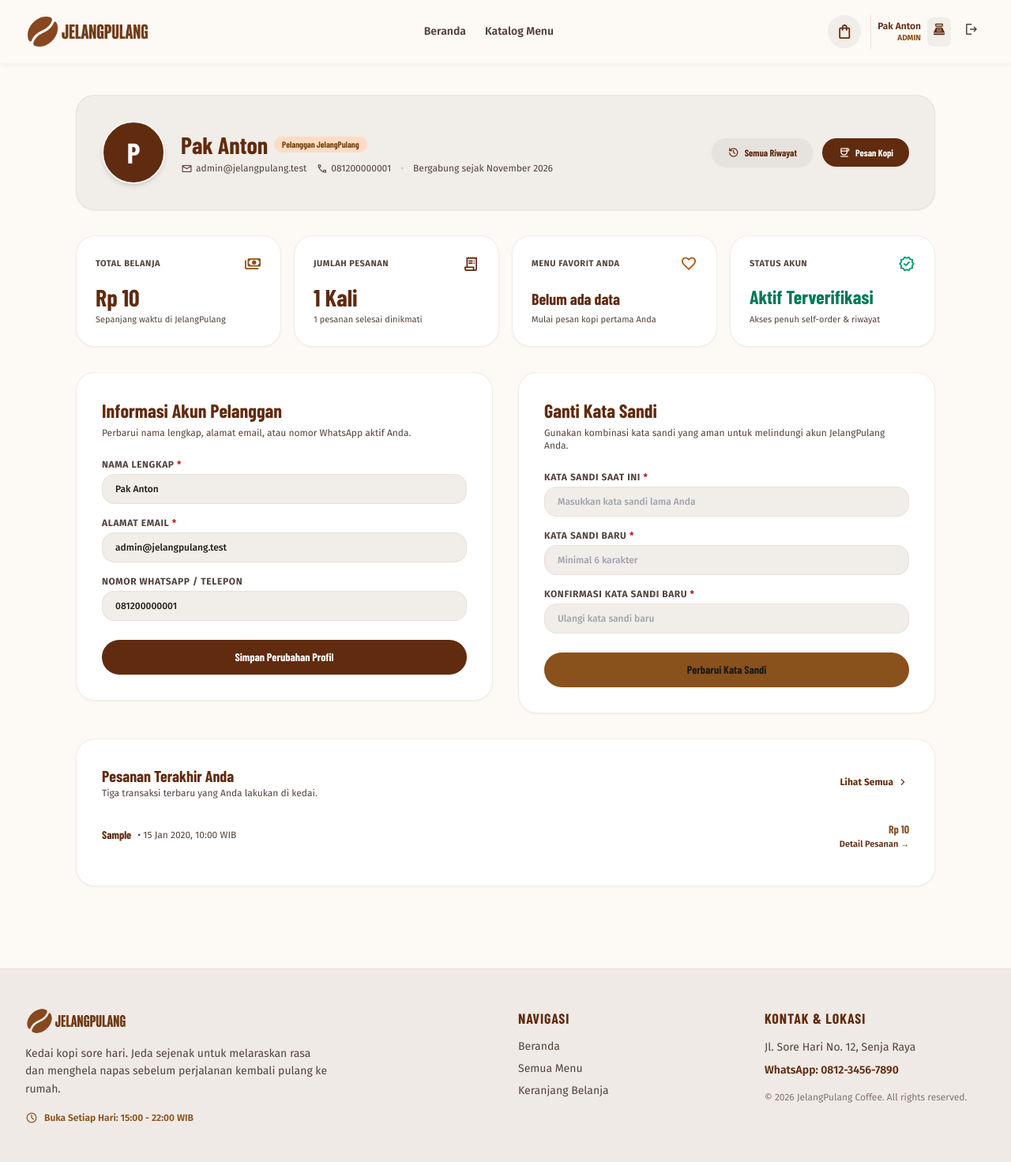
After one commit to baim088/jelangpulang-coffee, a Laravel app: page /profil in a window 1280 px wide. The commit adds this page. Shown: the whole page at 79% size. Run offline with Laravel 12, Linux system fonts and the light colour scheme; a user stored in the database is signed in; data comes from the database, SQL or seed files in the repository; tables that the repository leaves empty hold one stand-in row (values such as "Sample post"); some libraries are stand-ins or nearby versions; some web fonts are replaced.

Commit message:
feat(customer): add customer dashboard with spending stats, profile edit, and password update

```diff
--- /dev/null
+++ b/app/Http/Controllers/ProfileController.php
@@ -0,0 +1,112 @@
+<?php
+
+namespace App\Http\Controllers;
+
+use App\Models\Order;
+use App\Models\OrderItem;
+use Illuminate\Http\Request;
+use Illuminate\Support\Facades\DB;
+use Illuminate\Support\Facades\Hash;
+
+class ProfileController extends Controller
+{
+    /**
+     * Tampilkan Dashboard & Profil Pelanggan
+     */
+    public function index()
+    {
+        $user = auth()->user();
+
+        // Statistik belanja pelanggan
+        $totalSpending = Order::where('user_id', $user->id)
+            ->whereIn('status', ['diproses', 'selesai'])
+            ->sum('total');
+
+        $totalOrders = Order::where('user_id', $user->id)->count();
+
+        $completedOrders = Order::where('user_id', $user->id)
+            ->where('status', 'selesai')
+            ->count();
+
+        // Pesanan yang sedang aktif (menunggu verifikasi / sedang diracik)
+        $activeOrders = Order::where('user_id', $user->id)
+            ->whereIn('status', ['menunggu_verifikasi', 'diproses'])
+            ->latest()
+            ->get();
+
+        // Menu yang paling sering dipesan
+        $favoriteItem = OrderItem::whereHas('order', function ($q) use ($user) {
+                $q->where('user_id', $user->id)
+                  ->whereIn('status', ['diproses', 'selesai']);
+            })
+            ->whereNull('parent_id')
+            ->select('product_name', DB::raw('SUM(qty) as total_qty'))
+            ->groupBy('product_name')
+            ->orderByDesc('total_qty')
+            ->first();
+
+        // Riwayat pesanan singkat (3 pesanan terakhir)
+        $recentOrders = Order::where('user_id', $user->id)
+            ->with(['items'])
+            ->latest()
+            ->take(3)
+            ->get();
+
+        return view('customer.profile', compact(
+            'user',
+            'totalSpending',
+            'totalOrders',
+            'completedOrders',
+            'activeOrders',
+            'favoriteItem',
+            'recentOrders'
+        ));
+    }
+
+    /**
+     * Update Data Profil (Nama, Email, WhatsApp)
+     */
+    public function updateProfile(Request $request)
+    {
+        $user = auth()->user();
+
+        $validated = $request->validate([
+            'name'  => 'required|string|max:100',
+            'email' => 'required|string|email|max:100|unique:users,email,' . $user->id,
+            'phone' => 'nullable|string|max:20',
+        ], [
+            'name.required'  => 'Nama lengkap wajib diisi.',
+            'email.required' => 'Alamat email wajib diisi.',
+            'email.unique'   => 'Email ini sudah digunakan oleh akun lain.',
+        ]);
+
+        $user->update($validated);
+
+        return back()->with('success', 'Profil Anda berhasil diperbarui.');
+    }
+
+    /**
+     * Ganti Kata Sandi
+     */
+    public function updatePassword(Request $request)
+    {
+        $user = auth()->user();
+
+        $request->validate([
+            'current_password' => 'required|current_password',
+            'password'         => 'required|string|min:6|confirmed',
+        ], [
+            'current_password.required'         => 'Kata sandi saat ini wajib diisi.',
+            'current_password.current_password' => 'Kata sandi saat ini tidak cocok.',
+            'password.required'                 => 'Kata sandi baru wajib diisi.',
+            'password.min'                      => 'Kata sandi baru minimal 6 karakter.',
+            'password.confirmed'                => 'Konfirmasi kata sandi baru tidak cocok.',
+        ]);
+
+        $user->update([
+            'password' => Hash::make($request->password),
+        ]);
+
+        return back()->with('success', 'Kata sandi Anda berhasil diperbarui.');
+    }
+}
--- a/resources/views/components/customer-layout.blade.php
+++ b/resources/views/components/customer-layout.blade.php
@@ -100,12 +100,14 @@
                 <!-- Auth Info or Login -->
                 @auth
                     <div class="flex items-center gap-2 pl-2 border-l border-outline-variant/40">
-                        <div class="flex flex-col text-right">
-                            <span class="hidden sm:inline text-xs font-semibold text-on-surface">{{ auth()->user()->name }}</span>
+                        <a href="{{ route('customer.profile') }}" class="flex flex-col text-right hover:opacity-80 transition-opacity" title="Buka Dashboard Akun">
+                            <span class="hidden sm:inline text-xs font-semibold text-primary">{{ auth()->user()->name }}</span>
                             @if(auth()->user()->role !== 'user')
                                 <span class="hidden sm:inline text-[10px] text-secondary font-bold uppercase">{{ auth()->user()->role }}</span>
+                            @else
+                                <span class="hidden sm:inline text-[10px] text-on-surface-variant">Akun Saya</span>
                             @endif
-                        </div>
+                        </a>
                         @if(auth()->user()->isKasir())
                             <a href="{{ route('kasir.antrean') }}" class="p-1.5 rounded-lg bg-surface-container text-primary hover:bg-secondary-container transition-colors" title="Masuk ke Sistem Kasir">
                                 <span class="material-symbols-outlined text-[18px]">point_of_sale</span>
@@ -177,6 +179,10 @@
                 <span class="material-symbols-outlined text-[22px]">history</span>
                 <span>Riwayat</span>
             </a>
+            <a href="{{ route('customer.profile') }}" class="flex flex-col items-center gap-0.5 text-xs {{ request()->routeIs('customer.profile*') ? 'text-primary font-bold' : 'text-on-surface-variant' }}">
+                <span class="material-symbols-outlined text-[22px]">account_circle</span>
+                <span>Akun</span>
+            </a>
         @elseif(!auth()->check())
             <a href="/login" class="flex flex-col items-center gap-0.5 text-xs text-on-surface-variant">
                 <span class="material-symbols-outlined text-[22px]">person</span>
--- /dev/null
+++ b/resources/views/customer/profile.blade.php
@@ -0,0 +1,291 @@
+<x-customer-layout>
+    <x-slot:title>Dashboard Akun Saya — JelangPulang</x-slot:title>
+
+    <div class="max-w-6xl mx-auto px-4 sm:px-6 lg:px-8 py-10 space-y-8">
+
+        <!-- HEADER PROFIL PELANGGAN -->
+        <div class="bg-surface-container rounded-3xl p-6 sm:p-8 shadow-sm border border-outline-variant/30 flex flex-col md:flex-row md:items-center justify-between gap-6">
+            <div class="flex items-center gap-5">
+                <div class="w-16 h-16 sm:w-20 sm:h-20 rounded-full bg-primary text-on-primary flex items-center justify-center font-headline font-bold text-3xl sm:text-4xl shadow-md border-2 border-surface-container-lowest">
+                    {{ strtoupper(substr($user->name, 0, 1)) }}
+                </div>
+                <div class="space-y-1">
+                    <div class="flex items-center gap-2">
+                        <h1 class="font-headline text-2xl sm:text-3xl font-bold text-primary">{{ $user->name }}</h1>
+                        <span class="px-2.5 py-0.5 rounded-full bg-secondary-fixed text-on-secondary-container text-[11px] font-bold font-headline">
+                            Pelanggan JelangPulang
+                        </span>
+                    </div>
+                    <p class="text-xs text-on-surface-variant flex flex-wrap items-center gap-3">
+                        <span class="flex items-center gap-1"><span class="material-symbols-outlined text-[15px]">mail</span>{{ $user->email }}</span>
+                        @if($user->phone)
+                            <span class="flex items-center gap-1"><span class="material-symbols-outlined text-[15px]">call</span>{{ $user->phone }}</span>
+                        @endif
+                        <span class="text-outline-variant">•</span>
+                        <span>Bergabung sejak {{ $user->created_at->isoFormat('MMMM Y') }}</span>
+                    </p>
+                </div>
+            </div>
+
+            <div class="flex items-center gap-3">
+                <a href="{{ route('order.history') }}" class="px-5 py-2.5 rounded-full bg-surface-container-highest text-primary hover:bg-primary hover:text-on-primary transition-all text-xs font-bold font-headline flex items-center gap-1.5 shadow-sm">
+                    <span class="material-symbols-outlined text-[16px]">history</span>
+                    <span>Semua Riwayat</span>
+                </a>
+                <a href="{{ route('catalog.index') }}" class="px-5 py-2.5 rounded-full bg-primary text-on-primary hover:bg-primary-container transition-all text-xs font-bold font-headline flex items-center gap-1.5 shadow-sm">
+                    <span class="material-symbols-outlined text-[16px]">coffee</span>
+                    <span>Pesan Kopi</span>
+                </a>
+            </div>
+        </div>
+
+        <!-- PESANAN AKTIF ALERT (JIKA ADA) -->
+        @if($activeOrders->isNotEmpty())
+            <div class="bg-secondary-fixed/50 border border-secondary/30 rounded-3xl p-5 shadow-sm space-y-3">
+                <div class="flex items-center justify-between">
+                    <div class="flex items-center gap-2 text-on-secondary-container font-headline font-bold text-base">
+                        <span class="w-2.5 h-2.5 rounded-full bg-secondary animate-pulse"></span>
+                        <span>Pesanan Aktif Sedang Berjalan ({{ $activeOrders->count() }})</span>
+                    </div>
+                    <span class="text-xs text-on-secondary-container">Real-time status</span>
+                </div>
+
+                <div class="grid grid-cols-1 sm:grid-cols-2 gap-3">
+                    @foreach($activeOrders as $act)
+                        <div class="bg-surface-container-lowest rounded-2xl p-4 border border-outline-variant/30 flex items-center justify-between">
+                            <div>
+                                <span class="font-headline font-bold text-primary text-base">{{ $act->order_no }}</span>
+                                <p class="text-xs text-on-surface-variant">
+                                    {{ $act->created_at->diffForHumans() }} • Rp {{ number_format($act->total, 0, ',', '.') }}
+                                </p>
+                                <span class="inline-block mt-1 px-2 py-0.5 rounded text-[10px] font-bold uppercase {{ $act->status === 'diproses' ? 'bg-blue-100 text-blue-800' : 'bg-amber-100 text-amber-800' }}">
+                                    {{ $act->status === 'diproses' ? 'Sedang Diracik Barista' : 'Menunggu Verifikasi' }}
+                                </span>
+                            </div>
+                            <a href="{{ route('order.status', $act->order_no) }}" class="px-3.5 py-1.5 rounded-xl bg-primary text-on-primary text-xs font-bold hover:bg-primary-container transition-all">
+                                Pantau
+                            </a>
+                        </div>
+                    @endforeach
+                </div>
+            </div>
+        @endif
+
+        <!-- 4 BENTO STATISTIK BELANJA PELANGGAN -->
+        <div class="grid grid-cols-1 sm:grid-cols-2 lg:grid-cols-4 gap-4">
+            <!-- Total Transaksi (Rp) -->
+            <div class="bg-surface-container-lowest rounded-3xl p-6 shadow-sm border border-outline-variant/30 flex flex-col justify-between">
+                <div class="flex items-center justify-between">
+                    <span class="text-[11px] font-bold uppercase tracking-wider text-on-surface-variant">Total Belanja</span>
+                    <span class="material-symbols-outlined text-secondary text-[22px]">payments</span>
+                </div>
+                <div class="mt-4">
+                    <span class="font-headline text-3xl font-extrabold text-primary block leading-none">
+                        Rp {{ number_format($totalSpending, 0, ',', '.') }}
+                    </span>
+                    <p class="text-[11px] text-on-surface-variant mt-1.5">Sepanjang waktu di JelangPulang</p>
+                </div>
+            </div>
+
+            <!-- Jumlah Pesanan -->
+            <div class="bg-surface-container-lowest rounded-3xl p-6 shadow-sm border border-outline-variant/30 flex flex-col justify-between">
+                <div class="flex items-center justify-between">
+                    <span class="text-[11px] font-bold uppercase tracking-wider text-on-surface-variant">Jumlah Pesanan</span>
+                    <span class="material-symbols-outlined text-primary text-[22px]">receipt_long</span>
+                </div>
+                <div class="mt-4">
+                    <span class="font-headline text-3xl font-extrabold text-primary block leading-none">
+                        {{ $totalOrders }} Kali
+                    </span>
+                    <p class="text-[11px] text-on-surface-variant mt-1.5">{{ $completedOrders }} pesanan selesai dinikmati</p>
+                </div>
+            </div>
+
+            <!-- Menu Favorit -->
+            <div class="bg-surface-container-lowest rounded-3xl p-6 shadow-sm border border-outline-variant/30 flex flex-col justify-between">
+                <div class="flex items-center justify-between">
+                    <span class="text-[11px] font-bold uppercase tracking-wider text-on-surface-variant">Menu Favorit Anda</span>
+                    <span class="material-symbols-outlined text-amber-700 text-[22px]">favorite</span>
+                </div>
+                <div class="mt-4">
+                    <span class="font-headline text-xl font-bold text-primary block leading-tight truncate">
+                        {{ $favoriteItem->product_name ?? 'Belum ada data' }}
+                    </span>
+                    <p class="text-[11px] text-on-surface-variant mt-1.5">
+                        @if($favoriteItem)
+                            Telah dipesan {{ $favoriteItem->total_qty }} porsi
+                        @else
+                            Mulai pesan kopi pertama Anda
+                        @endif
+                    </p>
+                </div>
+            </div>
+
+            <!-- Status Akun -->
+            <div class="bg-surface-container-lowest rounded-3xl p-6 shadow-sm border border-outline-variant/30 flex flex-col justify-between">
+                <div class="flex items-center justify-between">
+                    <span class="text-[11px] font-bold uppercase tracking-wider text-on-surface-variant">Status Akun</span>
+                    <span class="material-symbols-outlined text-emerald-600 text-[22px]">verified</span>
+                </div>
+                <div class="mt-4">
+                    <span class="font-headline text-2xl font-bold text-emerald-700 block leading-tight">
+                        Aktif Terverifikasi
+                    </span>
+                    <p class="text-[11px] text-on-surface-variant mt-1.5">Akses penuh self-order & riwayat</p>
+                </div>
+            </div>
+        </div>
+
+        <!-- 2 KOLOM: FORM EDIT PROFIL & GANTI PASSWORD -->
+        <div class="grid grid-cols-1 lg:grid-cols-2 gap-8 items-start">
+
+            <!-- FORM 1: EDIT INFORMASI AKUN -->
+            <div class="bg-surface-container-lowest rounded-3xl p-6 sm:p-8 shadow-sm border border-outline-variant/30 space-y-6">
+                <div>
+                    <h2 class="font-headline text-2xl font-bold text-primary">Informasi Akun Pelanggan</h2>
+                    <p class="text-xs text-on-surface-variant mt-1">Perbarui nama lengkap, alamat email, atau nomor WhatsApp aktif Anda.</p>
+                </div>
+
+                <form action="{{ route('customer.profile.update') }}" method="POST" class="space-y-4">
+                    @csrf
+                    @method('PUT')
+
+                    <div>
+                        <label class="block text-xs font-bold uppercase tracking-wider text-on-surface-variant mb-1" for="name">
+                            Nama Lengkap <span class="text-error">*</span>
+                        </label>
+                        <input type="text" id="name" name="name" value="{{ old('name', $user->name) }}" required
+                               class="w-full px-4 py-2.5 rounded-2xl bg-surface-container text-xs font-medium text-on-surface border border-outline-variant/30 focus:outline-none focus:ring-2 focus:ring-primary/40">
+                        @error('name')
+                            <p class="text-error text-xs mt-1">{{ $message }}</p>
+                        @enderror
+                    </div>
+
+                    <div>
+                        <label class="block text-xs font-bold uppercase tracking-wider text-on-surface-variant mb-1" for="email">
+                            Alamat Email <span class="text-error">*</span>
+                        </label>
+                        <input type="email" id="email" name="email" value="{{ old('email', $user->email) }}" required
+                               class="w-full px-4 py-2.5 rounded-2xl bg-surface-container text-xs font-medium text-on-surface border border-outline-variant/30 focus:outline-none focus:ring-2 focus:ring-primary/40">
+                        @error('email')
+                            <p class="text-error text-xs mt-1">{{ $message }}</p>
+                        @enderror
+                    </div>
+
+                    <div>
+                        <label class="block text-xs font-bold uppercase tracking-wider text-on-surface-variant mb-1" for="phone">
+                            Nomor WhatsApp / Telepon
+                        </label>
+                        <input type="text" id="phone" name="phone" value="{{ old('phone', $user->phone) }}" placeholder="Contoh: 081234567890"
+                               class="w-full px-4 py-2.5 rounded-2xl bg-surface-container text-xs font-medium text-on-surface border border-outline-variant/30 focus:outline-none focus:ring-2 focus:ring-primary/40">
+                        @error('phone')
+                            <p class="text-error text-xs mt-1">{{ $message }}</p>
+                        @enderror
+                    </div>
+
+                    <div class="pt-2">
+                        <button type="submit" class="w-full py-3 rounded-full bg-primary text-on-primary font-headline text-sm font-bold hover:bg-primary-container transition-all shadow-sm">
+                            Simpan Perubahan Profil
+                        </button>
+                    </div>
+                </form>
+            </div>
+
+            <!-- FORM 2: GANTI KATA SANDI -->
+            <div class="bg-surface-container-lowest rounded-3xl p-6 sm:p-8 shadow-sm border border-outline-variant/30 space-y-6">
+                <div>
+                    <h2 class="font-headline text-2xl font-bold text-primary">Ganti Kata Sandi</h2>
+                    <p class="text-xs text-on-surface-variant mt-1">Gunakan kombinasi kata sandi yang aman untuk melindungi akun JelangPulang Anda.</p>
+                </div>
+
+                <form action="{{ route('customer.profile.password') }}" method="POST" class="space-y-4">
+                    @csrf
+                    @method('PUT')
+
+                    <div>
+                        <label class="block text-xs font-bold uppercase tracking-wider text-on-surface-variant mb-1" for="current_password">
+                            Kata Sandi Saat Ini <span class="text-error">*</span>
+                        </label>
+                        <input type="password" id="current_password" name="current_password" required
+                               placeholder="Masukkan kata sandi lama Anda"
+                               class="w-full px-4 py-2.5 rounded-2xl bg-surface-container text-xs font-medium text-on-surface border border-outline-variant/30 focus:outline-none focus:ring-2 focus:ring-primary/40">
+                        @error('current_password')
+                            <p class="text-error text-xs mt-1">{{ $message }}</p>
+                        @enderror
+                    </div>
+
+                    <div>
+                        <label class="block text-xs font-bold uppercase tracking-wider text-on-surface-variant mb-1" for="password">
+                            Kata Sandi Baru <span class="text-error">*</span>
+                        </label>
+                        <input type="password" id="password" name="password" required
+                               placeholder="Minimal 6 karakter"
+                               class="w-full px-4 py-2.5 rounded-2xl bg-surface-container text-xs font-medium text-on-surface border border-outline-variant/30 focus:outline-none focus:ring-2 focus:ring-primary/40">
+                        @error('password')
+                            <p class="text-error text-xs mt-1">{{ $message }}</p>
+                        @enderror
+                    </div>
+
+                    <div>
+                        <label class="block text-xs font-bold uppercase tracking-wider text-on-surface-variant mb-1" for="password_confirmation">
+                            Konfirmasi Kata Sandi Baru <span class="text-error">*</span>
+                        </label>
+                        <input type="password" id="password_confirmation" name="password_confirmation" required
+                               placeholder="Ulangi kata sandi baru"
+                               class="w-full px-4 py-2.5 rounded-2xl bg-surface-container text-xs font-medium text-on-surface border border-outline-variant/30 focus:outline-none focus:ring-2 focus:ring-primary/40">
+                    </div>
+
+                    <div class="pt-2">
+                        <button type="submit" class="w-full py-3 rounded-full bg-secondary text-on-secondary font-headline text-sm font-bold hover:bg-secondary/90 transition-all shadow-sm">
+                            Perbarui Kata Sandi
+                        </button>
+                    </div>
+                </form>
+            </div>
+
+        </div>
+
+        <!-- 3 PESANAN TERAKHIR SINGKAT -->
+        <div class="bg-surface-container-lowest rounded-3xl p-6 sm:p-8 shadow-sm border border-outline-variant/30 space-y-4">
+            <div class="flex items-center justify-between">
+                <div>
+                    <h3 class="font-headline text-xl font-bold text-primary">Pesanan Terakhir Anda</h3>
+                    <p class="text-xs text-on-surface-variant">Tiga transaksi terbaru yang Anda lakukan di kedai.</p>
+                </div>
+                <a href="{{ route('order.history') }}" class="text-xs font-bold text-primary hover:underline flex items-center gap-1">
+                    <span>Lihat Semua</span>
+                    <span class="material-symbols-outlined text-[16px]">chevron_right</span>
+                </a>
+            </div>
+
+            @if($recentOrders->isEmpty())
+                <div class="py-8 text-center text-on-surface-variant text-xs">
+                    Belum ada riwayat pesanan. Nikmati seduhan kopi senja pertama Anda hari ini!
+                </div>
+            @else
+                <div class="divide-y divide-outline-variant/20">
+                    @foreach($recentOrders as $rec)
+                        <div class="py-3 flex items-center justify-between gap-4 text-xs">
+                            <div>
+                                <div class="flex items-center gap-2">
+                                    <span class="font-headline font-bold text-primary text-sm">{{ $rec->order_no }}</span>
+                                    <span class="text-on-surface-variant">• {{ $rec->created_at->isoFormat('D MMM Y, HH:mm') }} WIB</span>
+                                </div>
+                                <p class="text-on-surface-variant mt-0.5">
+                                    {{ $rec->items->pluck('product_name')->implode(', ') }}
+                                </p>
+                            </div>
+                            <div class="text-right">
+                                <span class="font-headline font-bold text-sm text-secondary block">Rp {{ number_format($rec->total, 0, ',', '.') }}</span>
+                                <a href="{{ route('order.status', $rec->order_no) }}" class="text-[11px] text-primary hover:underline font-semibold">
+                                    Detail Pesanan &rarr;
+                                </a>
+                            </div>
+                        </div>
+                    @endforeach
+                </div>
+            @endif
+        </div>
+
+    </div>
+</x-customer-layout>
--- a/routes/web.php
+++ b/routes/web.php
@@ -7,6 +7,7 @@ use App\Http\Controllers\CheckoutController;
 use App\Http\Controllers\HomeController;
 use App\Http\Controllers\KasirController;
 use App\Http\Controllers\OrderController;
+use App\Http\Controllers\ProfileController;
 use Illuminate\Support\Facades\Route;
 
 /*
@@ -50,6 +51,13 @@ Route::get('/register', [AuthController::class, 'showRegister'])->name('register
 Route::post('/register', [AuthController::class, 'register']);
 Route::post('/logout', [AuthController::class, 'logout'])->name('logout');
 
+// Dashboard & Profil Pelanggan (Auth)
+Route::middleware('auth')->prefix('profil')->name('customer.profile')->group(function () {
+    Route::get('/', [ProfileController::class, 'index']);
+    Route::put('/', [ProfileController::class, 'updateProfile'])->name('.update');
+    Route::put('/password', [ProfileController::class, 'updatePassword'])->name('.password');
+});
+
 // Modul C: Kasir Operasional (FR-C01 s/d FR-C10)
 Route::prefix('kasir')->name('kasir.')->middleware(['auth', 'role:kasir,admin'])->group(function () {
     Route::get('/antrean', [KasirController::class, 'antrean'])->name('antrean');
```
Also changed, not shown: resources/views/layouts/customer.blade.php (+9 -3 lines), tests/Feature/CustomerProfileTest.php (added, +99 -0 lines).
